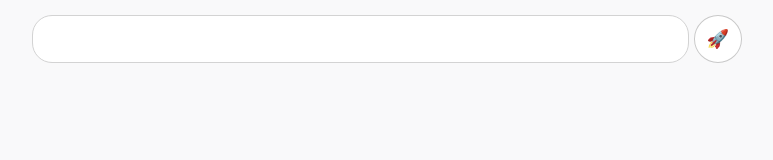
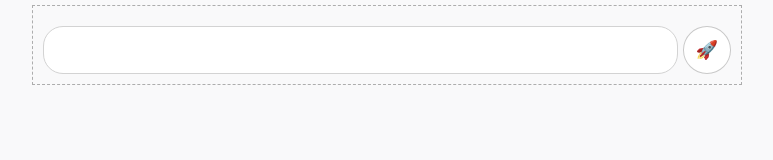
Before and after one commit to cipherdragon/Jelly-bot, a React (Create React App) app: page / in a window 1280 px wide. Shown: the top 160 px of the page, without its empty margins (253-1026 px from the left). Built offline with nearby package versions, Linux system fonts and the light colour scheme.

Commit message:
Changed the App component.

```diff
--- a/src/App.js
+++ b/src/App.js
@@ -53,8 +53,7 @@ let localMessageCache = [
 function App() {
     return (
         <div className="App">
-            <ChatMessageDisplay />
-            <NewMessageBox />
+            <ChatRoom />
         </div>
     );
 }
```
